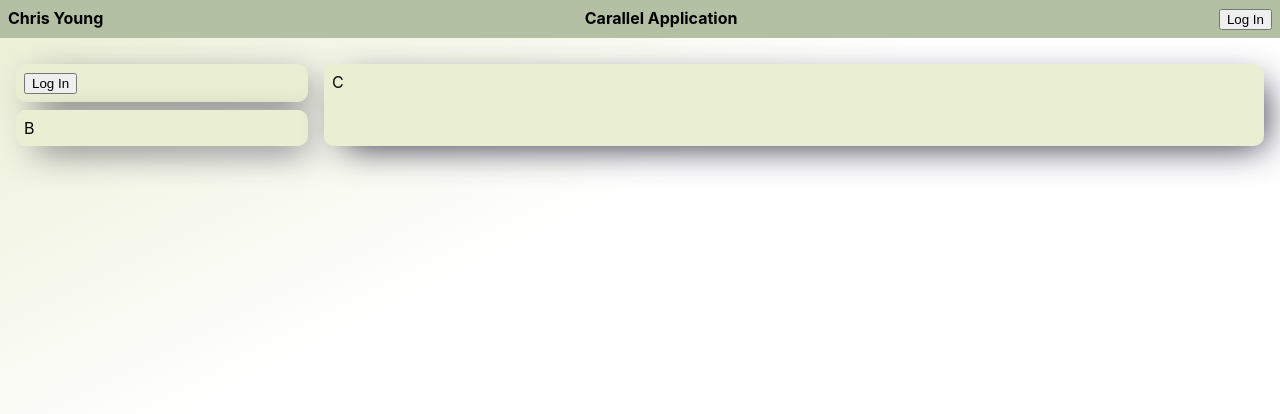
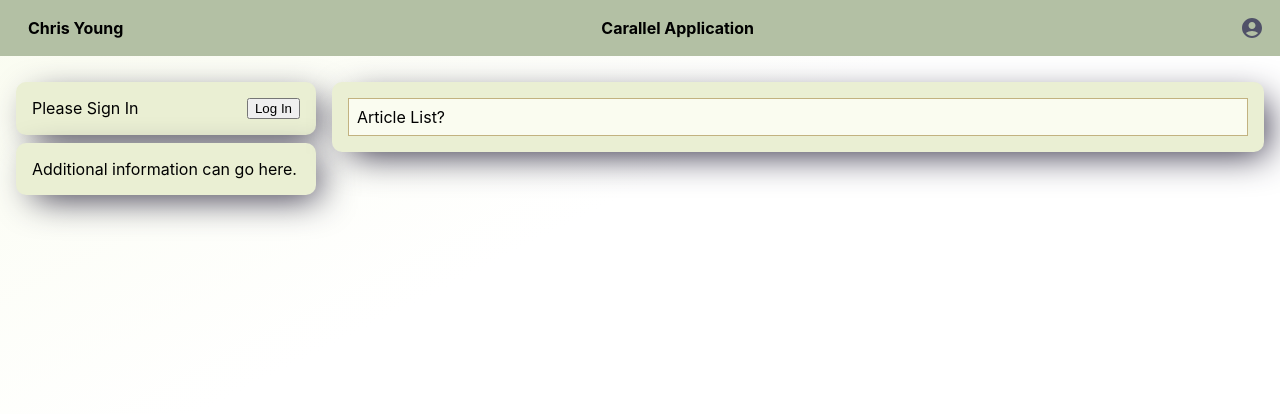
Before and after one commit to NovamationCEO/carallel, a React (Create React App) app in the folder frontend/: page / in a window 1280 px wide. Shown: the top 414 px of the page. Built offline with nearby package versions, Linux system fonts and the light colour scheme.

Commit message:
Very happy with UI so far, setting front end aside for now.

```diff
--- a/frontend/package.json
+++ b/frontend/package.json
@@ -7,6 +7,7 @@
     "@emotion/core": "^11.0.0",
     "@emotion/react": "^11.11.1",
     "@emotion/styled": "^11.11.0",
+    "@mui/icons-material": "^5.14.12",
     "@mui/material": "^5.14.12",
     "@testing-library/jest-dom": "^5.17.0",
     "@testing-library/react": "^13.4.0",
--- /dev/null
+++ b/frontend/src/components/AdditionalBox.tsx
@@ -0,0 +1,6 @@
+import React from "react";
+import { ContentBox } from "./ContentBox";
+
+export function AdditionalBox() {
+  return <ContentBox>Additional information can go here.</ContentBox>;
+}
--- /dev/null
+++ b/frontend/src/components/Banner.tsx
@@ -0,0 +1,32 @@
+import { AccountCircle } from "@mui/icons-material";
+import { Box, IconButton } from "@mui/material";
+import { Colors } from "constants/Colors";
+import React from "react";
+
+export function Banner(props: {
+  signedIn: boolean;
+  setSignedIn: (b: boolean) => void;
+}) {
+  const { signedIn, setSignedIn } = props;
+
+  return (
+    <Box
+      display={"flex"}
+      bgcolor={Colors.secondary}
+      padding={1}
+      flex={1}
+      marginBottom={"10px"}
+      justifyContent={"space-between"}
+      fontWeight={"bold"}
+      alignItems={"center"}
+    >
+      <Box marginLeft={"20px"}>Chris Young</Box>
+      <Box>Carallel Application</Box>
+      <Box color={signedIn ? Colors.midnight : Colors.dark}>
+        <IconButton color={"inherit"} onClick={() => setSignedIn(!signedIn)}>
+          <AccountCircle />
+        </IconButton>
+      </Box>
+    </Box>
+  );
+}
--- a/frontend/src/components/ContentBox.tsx
+++ b/frontend/src/components/ContentBox.tsx
@@ -2,16 +2,16 @@ import { Box } from "@mui/material";
 import { Colors } from "constants/Colors";
 import React from "react";
 
-export function ContentBox(props: { flex?: number; children?: any }) {
-  const { flex, children } = props;
+export function ContentBox(props: { children?: any }) {
+  const { children } = props;
   return (
     <Box
-      padding={1}
+      padding={2}
       bgcolor={Colors.primary}
       borderRadius={"10px"}
       margin={1}
-      flex={flex}
-      sx={{ boxShadow: `10px 10px 36px -10px ${Colors.midnight}` }}
+      flex={1}
+      sx={{ boxShadow: `10px 10px 36px -8px ${Colors.midnight}` }}
     >
       {children}
     </Box>
--- /dev/null
+++ b/frontend/src/components/ListBox.tsx
@@ -0,0 +1,21 @@
+import { Colors } from "constants/Colors";
+import { ContentBox } from "./ContentBox";
+import React from "react";
+import { Box } from "@mui/material";
+
+export function ListBox(props: { signedIn?: boolean }) {
+  const { signedIn = false } = props;
+
+  return (
+    <ContentBox>
+      <Box
+        bgcolor={Colors.light}
+        flex={1}
+        padding={1}
+        border={`1px solid ${Colors.alt}`}
+      >
+        Article List?
+      </Box>
+    </ContentBox>
+  );
+}
--- a/frontend/src/components/MainPage.tsx
+++ b/frontend/src/components/MainPage.tsx
@@ -1,10 +1,18 @@
 import React from "react";
 import { LoginButton } from "./LoginButtonDefault";
-import { Box } from "@mui/material";
+import { Box, IconButton } from "@mui/material";
 import { Colors } from "constants/Colors";
 import { ContentBox } from "./ContentBox";
+import { AccountCircle } from "@mui/icons-material";
+import { StatusBox } from "./StatusBox";
+import { AdditionalBox } from "./AdditionalBox";
+import { ListBox } from "./ListBox";
+import { Banner } from "./Banner";
 
 export function MainPage() {
+  const [signedIn, setSignedIn] = React.useState(false);
+  const backgroundGradient = `linear-gradient(333deg, rgba(255,255,255,1) 64%, ${Colors.light} 100%)`;
+
   return (
     <Box
       flex={1}
@@ -12,32 +20,18 @@ export function MainPage() {
       width={"100vw"}
       position={"relative"}
       sx={{
-        background: `linear-gradient(333deg, rgba(255,255,255,1) 64%, ${Colors.light} 100%)`,
+        background: backgroundGradient,
       }}
     >
-      <Box
-        display={"flex"}
-        bgcolor={Colors.secondary}
-        padding={1}
-        flex={1}
-        marginBottom={"10px"}
-        justifyContent={"space-between"}
-        fontWeight={"bold"}
-      >
-        <Box>Chris Young</Box>
-        <Box>Carallel Application</Box>
-        <Box>
-          <LoginButton />
-        </Box>
-      </Box>
+      <Banner signedIn={signedIn} setSignedIn={setSignedIn} />
       <Box display={"flex"} padding={1}>
         <Box flex={1} flexDirection={"column"}>
-          <ContentBox>
-            <LoginButton />
-          </ContentBox>
-          <ContentBox>B</ContentBox>
+          <StatusBox signedIn={signedIn} />
+          <AdditionalBox />
         </Box>
-        <ContentBox flex={3}>C</ContentBox>
+        <Box flex={3}>
+          <ListBox signedIn={signedIn} />
+        </Box>
       </Box>
     </Box>
   );
--- /dev/null
+++ b/frontend/src/components/StatusBox.tsx
@@ -0,0 +1,26 @@
+import { Box } from "@mui/material";
+import React from "react";
+import { ContentBox } from "./ContentBox";
+import { LoginButton } from "./LoginButtonDefault";
+
+function StatusButton(props: { signedIn: boolean }) {
+  const { signedIn } = props;
+
+  if (signedIn) {
+    return <button onClick={() => {}}>Sign Out</button>;
+  }
+  return <LoginButton />;
+}
+
+export function StatusBox(props: { signedIn: boolean }) {
+  const { signedIn } = props;
+  const statusMessage = signedIn ? "Welcome, User" : "Please Sign In";
+  return (
+    <ContentBox>
+      <Box display={"flex"} flex={1} justifyContent={"space-between"}>
+        <Box>{statusMessage}</Box>
+        <StatusButton signedIn={signedIn} />
+      </Box>
+    </ContentBox>
+  );
+}
--- a/frontend/src/constants/Colors.ts
+++ b/frontend/src/constants/Colors.ts
@@ -1,6 +1,7 @@
 export const Colors = {
-  light: "#EAEFD3",
+  light: "#FAFCF0",
   primary: "#EAEFD3",
+  alt: "#C2B280",
   secondary: "#B3C0A4",
   dark: "#505168",
   midnight: "#27233A",
```
Also changed, not shown: 1 other file (tests, documents, lock files or other folders).
